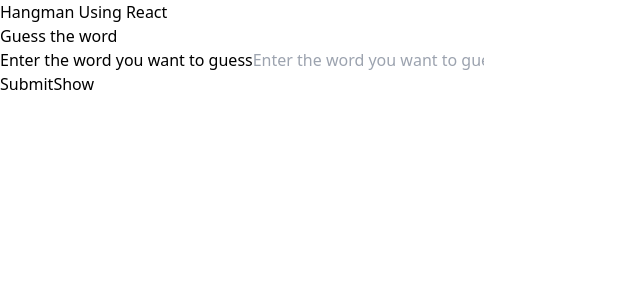
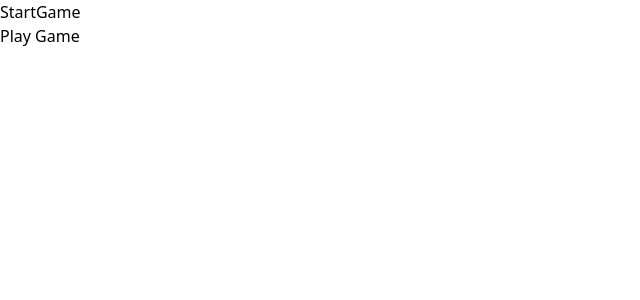
Before and after one commit to vaibhav-chittora/HangMan-React, a React (Vite) app: page /start in a window 1280 px wide. Shown: the top 300 px of the page, without its empty margins (0-640 px from the left). Built offline with nearby package versions, Linux system fonts and the light colour scheme.

Commit message:
added react router dom setup

```diff
--- a/package.json
+++ b/package.json
@@ -11,7 +11,8 @@
   },
   "dependencies": {
     "react": "^18.3.1",
-    "react-dom": "^18.3.1"
+    "react-dom": "^18.3.1",
+    "react-router-dom": "^6.26.1"
   },
   "devDependencies": {
     "@eslint/js": "^9.8.0",
--- a/src/App.jsx
+++ b/src/App.jsx
@@ -1,17 +1,20 @@
-import { useState } from 'react'
-import reactLogo from './assets/react.svg'
-import viteLogo from '/vite.svg'
 import './App.css'
-import TextInputForm from './TextInputForm/TextInputForm'
-import TextInputFormContainer from './TextInputForm/TextInputFormContainer'
+import { Route, Routes } from 'react-router-dom'
+import StartGame from './Pages/StartGame/StartGame'
+import PlayGame from './Pages/PlayGame/PlayGame'
 
 function App() {
-  const [count, setCount] = useState(0)
 
   return (
     <>
-      <h1 className='text-5xl text-center bg-red-300 p-3'>Hangman Using React</h1>
-      <TextInputFormContainer/>
+      {/* <h1 className='text-5xl text-center bg-red-300 p-3'>Hangman Using React</h1>
+      <TextInputFormContainer/> */}
+
+      <Routes>
+        <Route path='/start' element={<StartGame />} />
+        <Route path='/play' element={<PlayGame />} />
+        <Route path='*' element={<div>Visit a valid URL</div>}/>
+      </Routes>
     </>
   )
 }
--- /dev/null
+++ b/src/Pages/PlayGame/PlayGame.jsx
@@ -0,0 +1,14 @@
+import React from 'react'
+import { Link } from 'react-router-dom'
+
+function PlayGame() {
+  return (
+    <>
+    <div>PlayGame
+    </div>
+    <Link to='/102'>Start Game</Link>
+    </>
+  )
+}
+
+export default PlayGame
--- /dev/null
+++ b/src/Pages/StartGame/StartGame.jsx
@@ -0,0 +1,15 @@
+import React from 'react'
+import { Link } from 'react-router-dom'
+
+function StartGame() {
+  return (
+    <>
+    <div>StartGame
+    </div>
+
+    <Link to='/play'>Play Game</Link>
+    </>
+  )
+}
+
+export default StartGame
--- a/src/main.jsx
+++ b/src/main.jsx
@@ -2,9 +2,12 @@
 import { createRoot } from 'react-dom/client'
 import App from './App.jsx'
 import './index.css'
+import { BrowserRouter } from 'react-router-dom'
 
 createRoot(document.getElementById('root')).render(
   <StrictMode>
+    <BrowserRouter>
     <App />
+    </BrowserRouter>
   </StrictMode>,
 )
```
Also changed, not shown: 1 other file (tests, documents, lock files or other folders).
